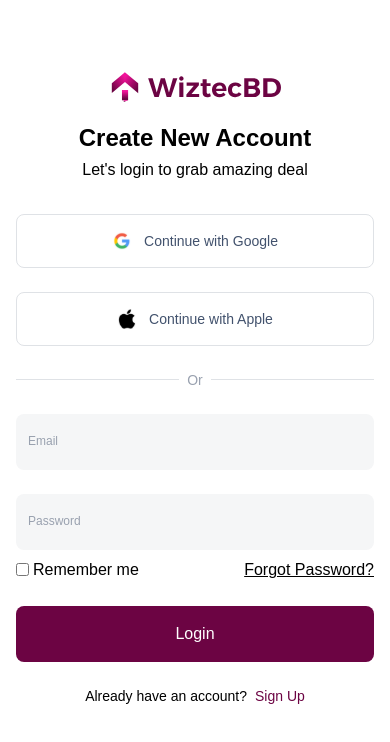
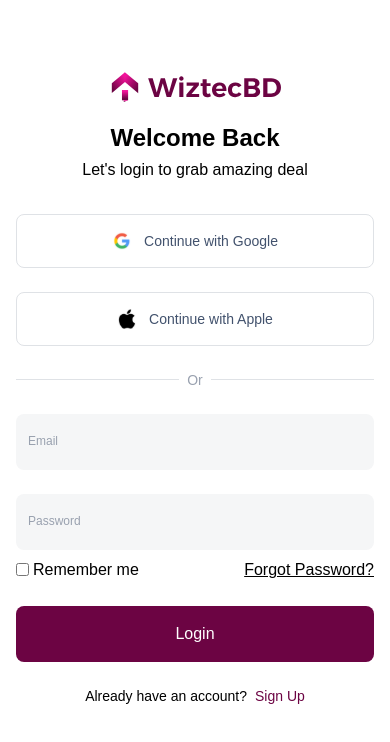
Before and after one commit to Iam-Zarif/wiztech, a Next.js app: page /login in a window 390 px wide. Shown: the top 742 px of the page. Built offline with nearby package versions, Linux system fonts and the light colour scheme; a web font is replaced by a local one.

Commit message:
login, register figma mismatched. solved

```diff
--- a/app/login/page.tsx
+++ b/app/login/page.tsx
@@ -4,7 +4,7 @@
 import logo from "@/public/icons/common/logo.svg";
 import google from "@/public/icons/auth/google.svg";
 import apple from "@/public/icons/auth/apple.svg";
-import login from "@/public/images/login.svg";
+import loginImg from "@/public/images/login.svg";
 import Image from "next/image";
 import Link from "next/link";
 import { useMemo } from "react";
@@ -17,6 +17,9 @@
     ],
     []
   );
+
+    const login = useMemo(() => loginImg, []);
+
 
   return (
     <Container>
@@ -32,7 +35,7 @@
               priority
             />
             <p className="text-2xl lg:text-[2.1rem] font-semibold mt-5">
-              Create New Account
+             Welcome Back
             </p>
             <p className=" lg:font-medium mt-1">
               Let&apos;s login to grab amazing deal
--- a/app/register/page.tsx
+++ b/app/register/page.tsx
@@ -5,7 +5,7 @@
 import google from "@/public/icons/auth/google.svg";
 import apple from "@/public/icons/auth/apple.svg";
 import phone from "@/public/icons/auth/phone.svg";
-import login from "@/public/images/login.svg";
+import loginImg from "@/public/images/login.svg";
 import Image from "next/image";
 import Link from "next/link";
 import { useMemo } from "react";
@@ -20,16 +20,16 @@
     []
   );
 
+  const login = useMemo(() => loginImg, []);
+
   return (
     <Container>
       <div className="md:flex pt-18 lg:pt-0 items-center min-h-screen justify-center">
         <div className="grid grid-cols-1 gap-5 lg:grid-cols-12 items-center w-full">
           <div className="flex col-span-5 max-w-120 mx-auto flex-col items-center w-full">
             <Image src={logo} width={100} height={100} className="w-44" alt="logo" priority />
-            <p className="text-2xl lg:text-[2.1rem] font-semibold mt-5">
-              Create New Account
-            </p>
-            <p className=" lg:font-medium mt-1">Let&apos;s login to grab amazing deal</p>
+            <p className="text-2xl lg:text-[2.1rem] font-semibold mt-5">Create New Account</p>
+            <p className=" lg:font-medium mt-1">Let&apos;s Register to grab amazing deal</p>
 
             <div className="flex w-full flex-col items-center mt-8 gap-6">
               {providers.map((provider, i) => (
@@ -37,24 +37,15 @@
                   key={i}
                   className="flex items-center justify-center cursor-pointer w-full gap-3 border rounded-lg p-4 border-(--color-border)"
                 >
-                  <Image
-                    src={provider.icon}
-                    width={25}
-                    height={25}
-                    alt={provider.alt}
-                    className="w-5 lg:w-6"
-                    priority
-                  />
+                  <Image src={provider.icon} width={25} height={25} alt={provider.alt} className="w-5 lg:w-6" priority />
                   <p className="text-[#42526D] text-sm lg:text-[16px] font-medium">{provider.text}</p>
                 </div>
               ))}
             </div>
 
-            <div className="mt-6 text-sm lg:text-[16px]  flex items-center font-medium gap-2">
+            <div className="mt-6 text-sm lg:text-[16px] flex items-center font-medium gap-2">
               <p>Already have an account?</p>
-              <Link className="text-(--color-primary)" href={"/login"}>
-              Login
-              </Link>
+              <Link className="text-(--color-primary)" href={"/login"}>Login</Link>
             </div>
           </div>
 
```
